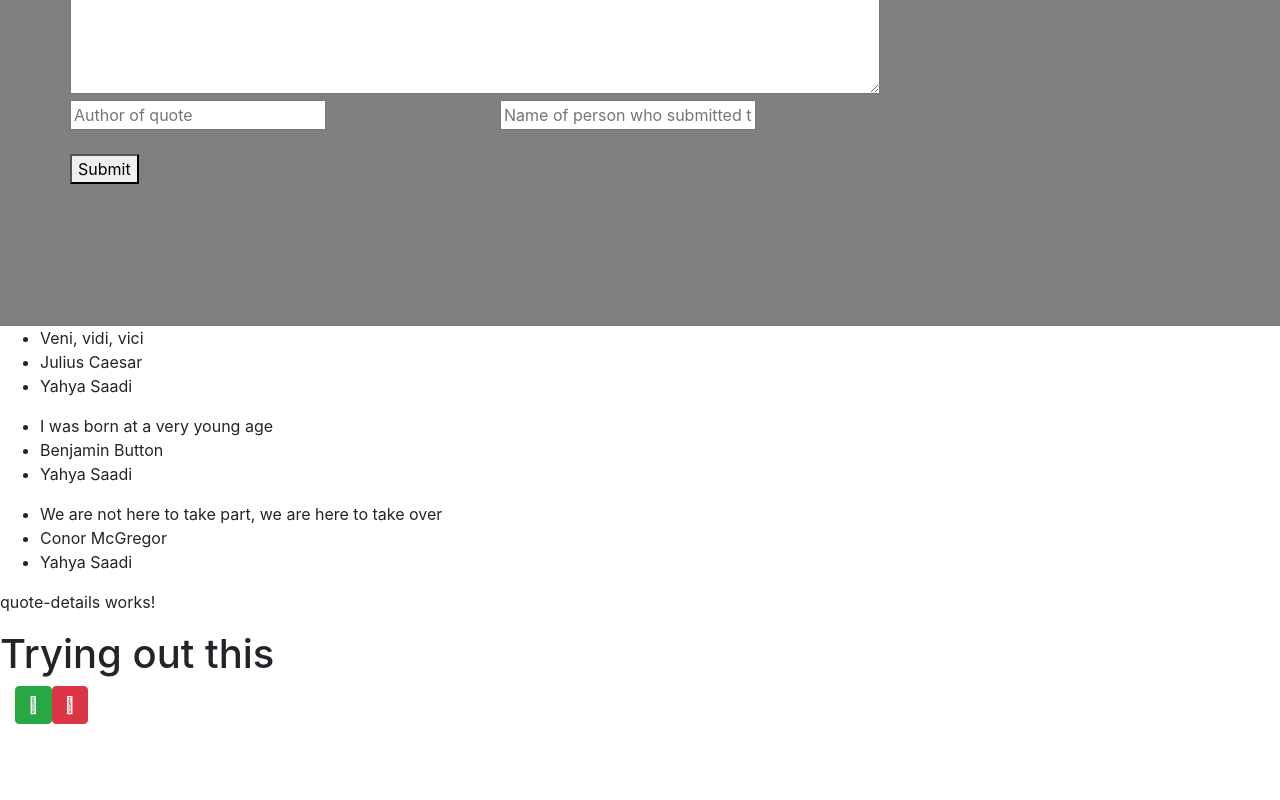
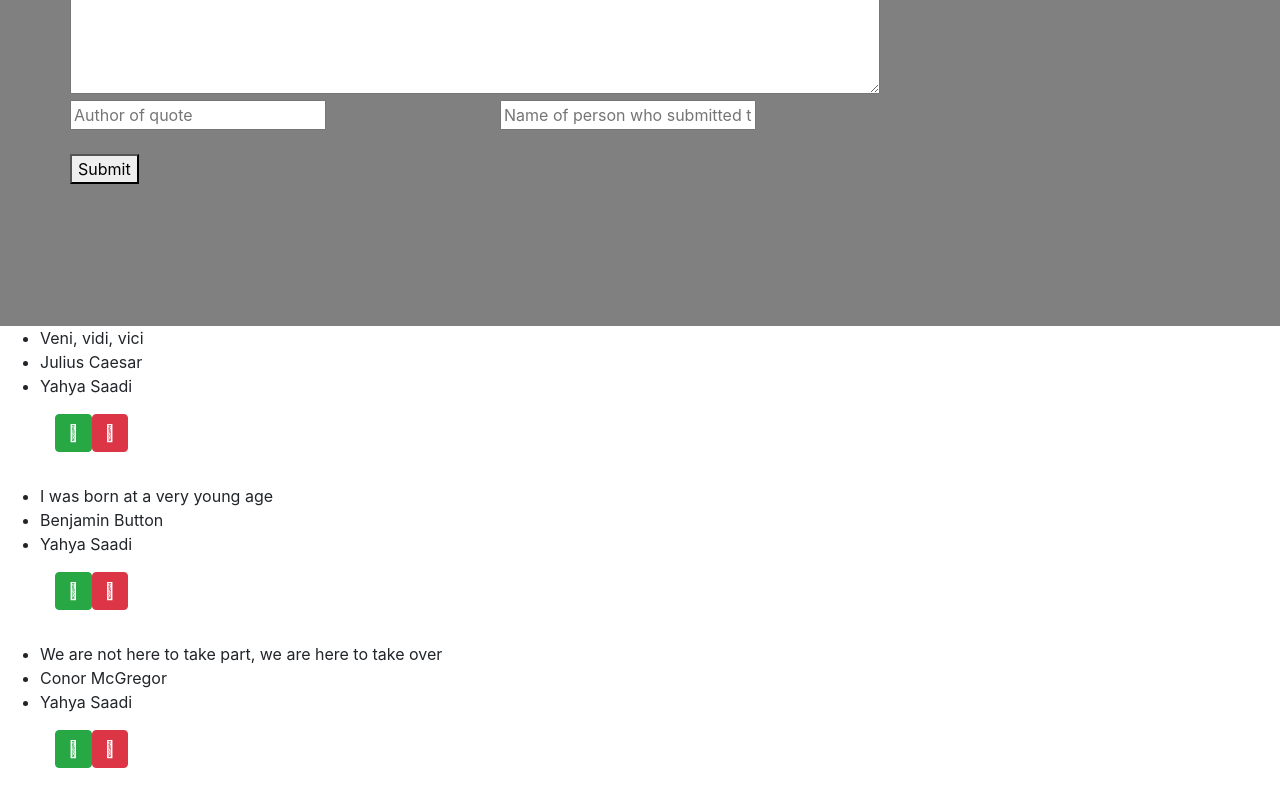
Before and after one commit to yahyasaadi/quotes, an Angular app: page / in a window 1280 px wide. Shown: the part 306-1106 px from the top of the page. Before the commit the page ends 1046 px from the top, so only its background shows below. Built offline with nearby package versions, Linux system fonts and the light colour scheme.

Commit message:
added more tags to the quote details component

```diff
--- a/src/app/quote-details/quote-details.component.html
+++ b/src/app/quote-details/quote-details.component.html
@@ -1,6 +1,9 @@
-<p>quote-details works!</p>
+<!-- <p>quote-details works!</p> -->
 
-<h1>Trying out this</h1>
+<p>
+    <li>{{quote.quoteAuthor}}</li>
+    <li>{{quote.name}}</li>
+</p>
 
 <div class=" likeOrDislike col">
     <p class="btn btn-success"><i class="far fa-thumbs-up"></i></p>
--- a/src/app/quote-details/quote-details.component.ts
+++ b/src/app/quote-details/quote-details.component.ts
@@ -1,4 +1,4 @@
-import { Component, OnInit } from '@angular/core';
+import { Component, OnInit, Input } from '@angular/core';
 import { Quotes } from '../quotes';
 // This too does not work. Might delete
 import { QuoteFormComponent } from '../quote-form/quote-form.component';
@@ -9,6 +9,7 @@ import { QuoteFormComponent } from '../quote-form/quote-form.component';
 })
 export class QuoteDetailsComponent implements OnInit {
 
+  @Input() quote!: Quotes
   constructor() { }
 
   ngOnInit(): void {
--- a/src/app/quote-form/quote-form.component.html
+++ b/src/app/quote-form/quote-form.component.html
@@ -28,9 +28,8 @@
 <section>
   <ul *ngFor = 'let quote of quotes'>
     <li>{{quote.quote}}</li>
-    <li>{{quote.quoteAuthor}}</li>
-    <li>{{quote.name}}</li>
+    <app-quote-details [quote]='quote'></app-quote-details>
+    <!-- <li>{{quote.quoteAuthor}}</li>
+    <li>{{quote.name}}</li> -->
   </ul>
-
-    <app-quote-details></app-quote-details>
 </section>
```
